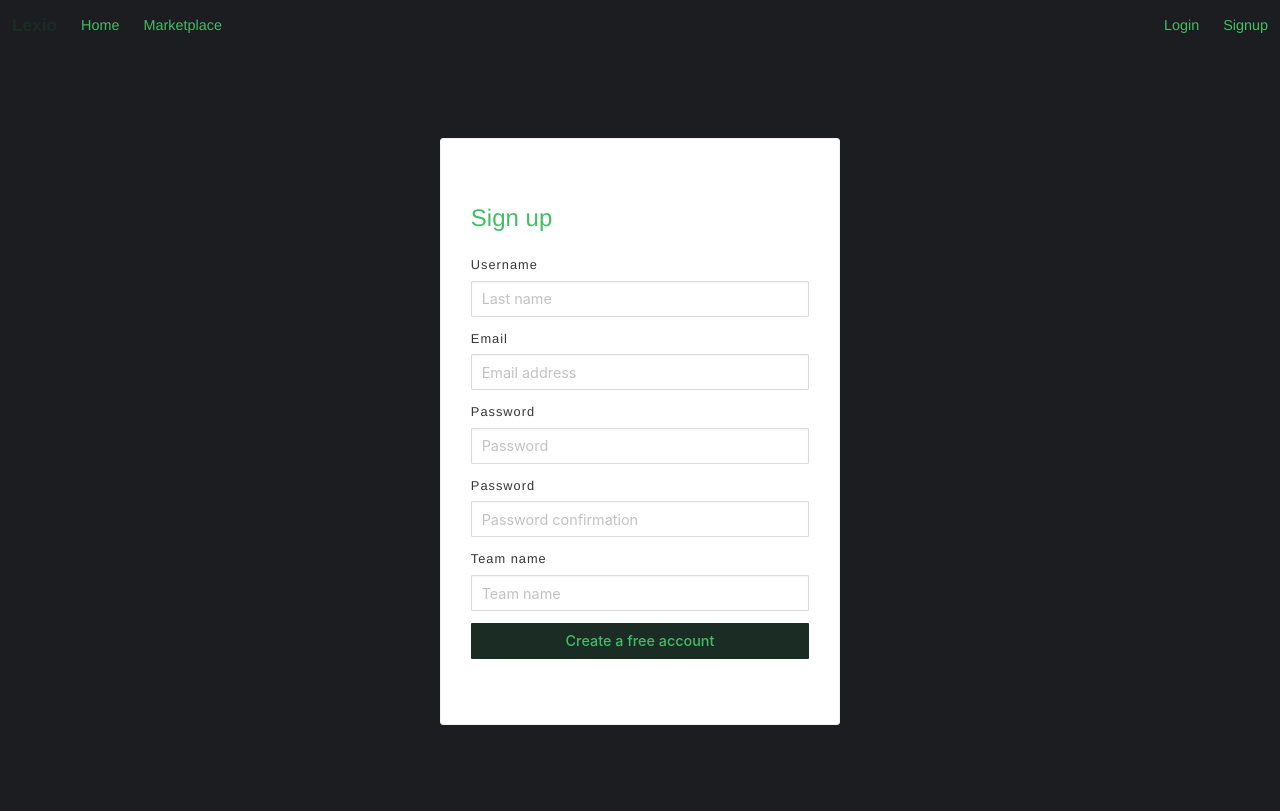
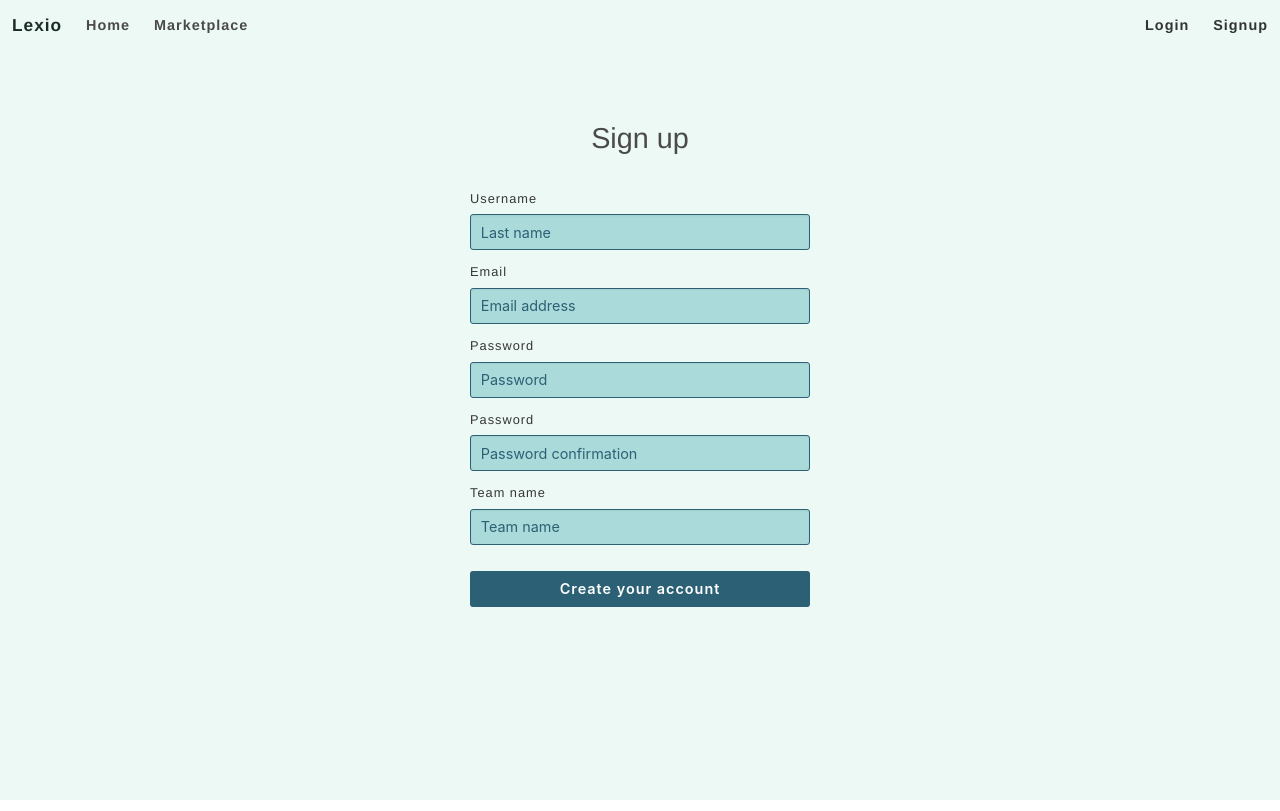
Before and after one commit to kwngo/lexio-web, a Next.js app: page /signup in a window 1280 px wide. Built offline with nearby package versions, Linux system fonts and the light colour scheme.

Commit message:
Change colour scheme

```diff
--- a/package.json
+++ b/package.json
@@ -14,6 +14,7 @@
     "micro": "^9.3.4",
     "next": "9.3.2",
     "node-sass": "^4.13.1",
+    "nprogress": "^0.2.0",
     "react": "16.13.1",
     "react-dom": "16.13.1"
   }
--- /dev/null
+++ b/pages/_app.js
@@ -0,0 +1,29 @@
+import React, { Component } from 'react';
+import Router from 'next/router';
+import App, { Container } from 'next/app';
+import NProgress from 'nprogress';
+import getConfig from 'next/config'
+
+// Only holds serverRuntimeConfig and publicRuntimeConfig
+const { serverRuntimeConfig, publicRuntimeConfig } = getConfig()
+
+NProgress.configure({ showSpinner: publicRuntimeConfig.NProgressShowSpinner });
+
+Router.onRouteChangeStart = () => {
+  NProgress.start();
+};
+
+Router.onRouteChangeComplete = () => {
+  NProgress.done();
+};
+
+Router.onRouteChangeError = () => {
+  NProgress.done();
+};
+
+function MyApp({Component, pageProps}) {
+    return (
+        <Component {...pageProps} />
+    )
+}
+export default MyApp
--- a/pages/login.js
+++ b/pages/login.js
@@ -35,8 +35,8 @@ class Login extends Component {
         body: JSON.stringify({email, password})
       })
       if(response.ok) {
-        console.log(response.headers)
-        // login()
+        console.log(response.body)
+        login()
       } else {
         console.log("Login failed.")
         let error = new Error(response.statusText)
@@ -58,7 +58,7 @@ class Login extends Component {
         <div class="container">
           <form class="form" onSubmit={this.handleSubmit}>
           <div className="form-inner">
-          <h4 className="title is-4">Log in to your account</h4>
+          <h4 className="login-title">Log in to your account</h4>
           <div class="field">
             <label class="label">Email</label>
             <div class="control">
--- a/pages/signup.js
+++ b/pages/signup.js
@@ -79,11 +79,11 @@ class Signup extends Component {
   render() {
     return (
       <Layout>
-        <section class="hero is-fullheight-with-navbar">
+        <section class="hero signup-hero is-fullheight-with-navbar">
         <div class="container">
           <form class="form" onSubmit={this.handleSubmit}>
           <div className="form-inner">
-          <h4 className="title is-4">Sign up</h4>
+          <h4 className="signup-title">Sign up</h4>
           <div class="field">
             <label class="label">Username</label>
             <div class="control">
@@ -119,7 +119,7 @@ class Signup extends Component {
           </div>
           <div class="field">
             <div class="control">
-              <button class="button" type="submit">Create a free account</button>
+              <button class="button" type="submit">Create your account</button>
             </div>
           </div>
           </div>
--- a/styles/styles.scss
+++ b/styles/styles.scss
@@ -1,9 +1,9 @@
 // We can import bulma into the project using Sass.
-$body-font-size: 0.9em;
+@import "../node_modules/nprogress/nprogress.css";
 @import "../node_modules/bulma/bulma.sass";
 
 body {
-  background: #f9f9f9;
+  font-size: 0.9em;
   font-family: 'Helvetica', sans-serif;
 }
 
@@ -26,24 +26,29 @@ body {
   }
 }
 .hero {
-  background: #1B1D21;
-  color: #43BD66;
+  background: #EDF9F5;
+  height: 710px;
   padding: 6em 0;
   .title {
-    color: #43BD66;
-    font-weight: 500;
+    font-size: 3.5em;
+    color: #2C6175;
+    font-weight: 600;
+    margin-bottom: 1em;
+    text-align: center;
   }
   .subtitle {
-    font-size: 1em;
-    color: #ccc;
+    font-size: 1.5em;
+    color: #555;
+    font-weight: 500;
+    text-align: center;
     letter-spacing: 1px;
   }
 }
 .navbar.home-navbar {
-  background: #1B1D21;
-  color: #43BD66;
+  background: #EDF9F5;
   .navbar-item {
-    color: #43BD66;
+    font-weight: 600;
+    letter-spacing: 1px;
     &:hover {
       color: #1A2c23;
       background: none;
@@ -51,7 +56,7 @@ body {
   }
   .navbar-end {
     .navbar-item a {
-      color: #43BD66;
+      color: #333;
       &:hover {
         color: #1A2c23;
         background: none;
@@ -62,7 +67,7 @@ body {
 
 .navbar-brand {
   a.navbar-item {
-    color: #43BD66;
+    color: #222;
     font-size: 1.2em;
     font-weight: 600;
     &:hover {
@@ -72,43 +77,39 @@ body {
 
 }
 .navbar.user-navbar {
-  background-color: #1A2c23;
-  border-bottom: 1px solid #15231C;
+  background: #AADAD9;
+  border-bottom: 1px solid #f9f9f9;
   .navbar-item {
-    color: #43BD66;
+    color: #222;
   }
   .navbar-end {
   }
 }
 
-.navbar-brand {
-  a.navbar-item {
-    color: #43BD66;
-    font-size: 1.2em;
-    font-weight: 600;
-    &:hover {
-      color: #43BD66;
-    }
+.dashboard-head {
+  border-bottom: 1px solid #F1F1F1;
+  padding: 0.5em 0;
+}
+.sub-navbar {
+  .container {
+    width: 80%;
   }
-
-}
-
-.sub-navbar {
-  background: #f1f1f1;
+  background: #fff;
   padding: 0.5em 0;
 }
 .team-name {
-  color: #43BD66;
+  color: #1D1C1D;
   font-weight: 600;
 }
 
 .navbar .input {
-  background-color: #1E3829;
-  color: #43BD66;
-  border: 1px solid #43BD66;
-  border-radius: 5px;
+  background: #AADAD9;
+  border-radius: 3px;
+  border: 1px solid #2C6175;
+  color: #222;
+  border-radius: 4px;
   &::placeholder {
-    color: #43BD66;
+    color: #2C6175;
   }
 
 }
@@ -124,10 +125,13 @@ body {
 }
 
 .input, .button {
-  font-size: 0.9rem;
+  font-size: 0.9em;
 }
 
 .input {
+  &::placeholder {
+    color: #2C6175;
+  }
   &:hover {
     border: 1px solid #43BD66;
   }
@@ -139,15 +143,19 @@ body {
   letter-spacing: 1px;
 }
 .input {
-  border-radius: 1px;
+  background: #AADAD9;
+  border-radius: 3px;
+  border: 1px solid #2C6175;
 }
 
 .button {
-  font-weight: 500;
+  font-weight: 600;
   width:100%;
-  color: #43BD66;
-  background: #1A2C23;
-  border-radius: 1px;
+  color: #FFF;
+  background: #2C6175;
+  border-radius: 3px;
+  letter-spacing: 1px;
+  margin-top: 1em;
   border: 0;
   &:hover {
     color: #fff;
@@ -155,10 +163,8 @@ body {
 }
 .form {
   width: 400px;margin:0 auto;
-  background: #fff;
   padding: 0.5em 0em;
-  border-radius: 3px;
-  border: 1px solid #f1f1f1;
+  border-radius: 1px;
 }
 
 .form-inner {
@@ -166,3 +172,69 @@ body {
   margin: 0 auto;
   padding: 4em 0;
 }
+
+.select {
+  width: 100%;
+}
+
+.select-item {
+  width: 100%;
+}
+
+.container {
+  width: 70%;
+}
+
+.new-app-container {
+  width: 50%;
+  margin: 0 auto;
+}
+
+.app-item {
+  font-weight: 600;
+  border: 1px solid #111;
+  padding: 0.5em;
+}
+
+.app-page-body {
+  padding: 2em 0;
+}
+
+.app-page-activity {
+  margin: 0;
+}
+.activity-heading {
+  margin-bottom: 1em;
+  font-weight: 600;
+}
+.app-page-time {
+  color: #999;
+}
+
+.home-heading {
+  font-weight: 600;
+  font-size: 1.2em;
+}
+
+.home-context {
+  font-size: 1.2em;
+}
+
+.home-body {
+  background: #fff;
+  padding: 4em 0;
+  height: 400px;
+  .title{
+    text-align: center;
+  }
+}
+
+.hero.signup-hero {
+  padding-top: 0;
+}
+
+.signup-title, .login-title {
+  font-size: 2em;
+  text-align: center;
+  margin-bottom: 1em;
+}
--- a/utils/auth.js
+++ b/utils/auth.js
@@ -10,3 +10,6 @@ export const logout = () => {
   cookie.remove("token");
   Router.push("/login");
 };
+export const newApp = () => {
+  Router.push('/app-page')
+}
```
Also changed, not shown: pages/app-page.js (added, +59 -0 lines), pages/dashboard.js (+7 -2 lines), pages/index.js (+21 -0 lines), pages/new-app.js (added, +66 -0 lines), 2 other files (tests, documents, lock files or other folders).
